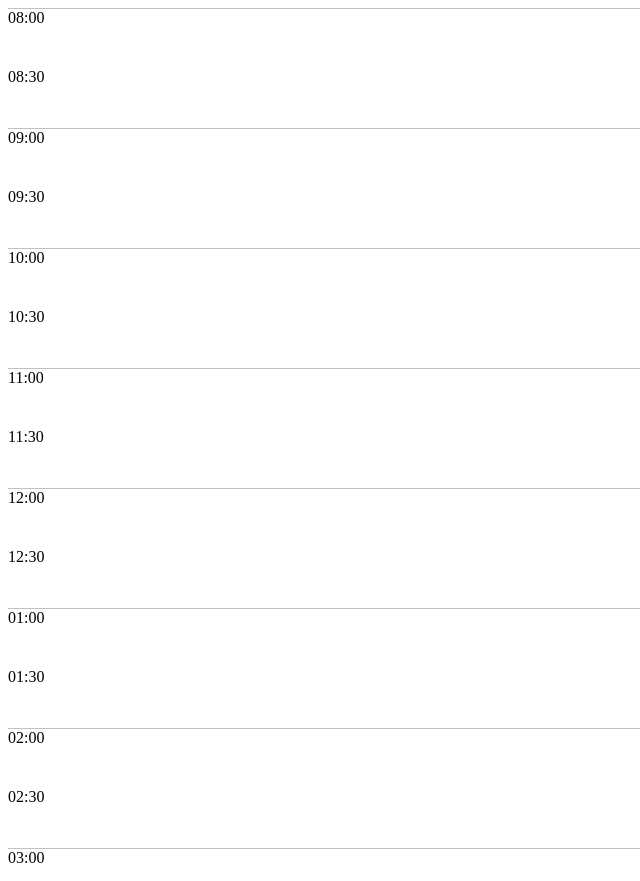
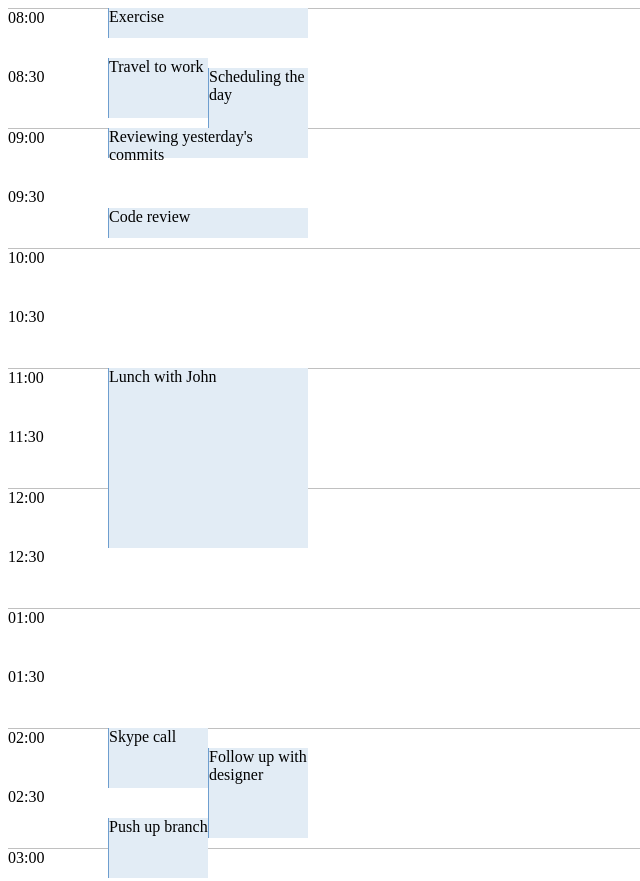
Before and after one commit to GRallaX/JSModule, a plain HTML site: page index.html in a window 1280 px wide. Shown: the top 881 px of the page, without its empty margins (0-640 px from the left). Drawn offline with Linux system fonts and the light colour scheme.

Commit message:
base logic

```diff
--- a/index.js
+++ b/index.js
@@ -34,3 +34,59 @@ const calendarWallpaper = (start, end) => {
 };
 
 calendarWallpaper(8, 17);
+
+class TimeTable {
+  constructor() {
+    this.activities = [
+      { start: 0, duration: 15, title: "Exercise" },
+      { start: 25, duration: 30, title: "Travel to work" },
+      { start: 30, duration: 30, title: "Scheduling the day" },
+      { start: 60, duration: 15, title: "Reviewing yesterday's commits" },
+      { start: 100, duration: 15, title: "Code review" },
+      { start: 180, duration: 90, title: "Lunch with John" },
+      { start: 360, duration: 30, title: "Skype call" },
+      { start: 370, duration: 45, title: "Follow up with designer" },
+      { start: 405, duration: 30, title: "Push up branch" },
+    ];
+  }
+  setActivity(start, duration, title, id = 1) {
+    this.activities.push({
+      id: id++,
+      start: start,
+      duration: duration,
+      title: title,
+    });
+  }
+}
+const renderActivity = (activities) => {
+  let i = 1;
+  for (let activity of activities) {
+    const end = (item) => item.duration + item.start;
+    activity.width = "200px";
+    activity.left = "100px";
+    for (let activityForCompare of activities) {
+      if (
+        activity.start < activityForCompare.start &&
+        activityForCompare.start < end(activity)
+      ) {
+        activity.width = "100px";
+      } else if (
+        activity.start > activityForCompare.start &&
+        activity.start < end(activityForCompare)
+      ) {
+        activity.width = "100px";
+        activity.left = activityForCompare.left === "100px" ? "200px" : "100px";
+      }
+    }
+    const activityBlock = cElem("div", "activity", activity.title);
+    activityBlock.style.height = `${activity.duration * 2}px`;
+    activityBlock.style.width = activity.width;
+    activityBlock.style.top = `${activity.start * 2}px`;
+    activityBlock.style.left = activity.left;
+    activityBlock.id = activity.id || i++;
+    calendarWrapper.append(activityBlock);
+  }
+};
+
+const schedule = new TimeTable();
+renderActivity(schedule.activities);
--- a/style.scss
+++ b/style.scss
@@ -12,3 +12,12 @@
 .half_hour {
   height: 60px;
 }
+#calendar_wrapper {
+  position: relative;
+}
+
+.activity {
+  position: absolute;
+  border-left: 1px solid #6e9ecf;
+  background-color: #e2ecf5;
+}
```
Also changed, not shown: style.css, 1 other file.
